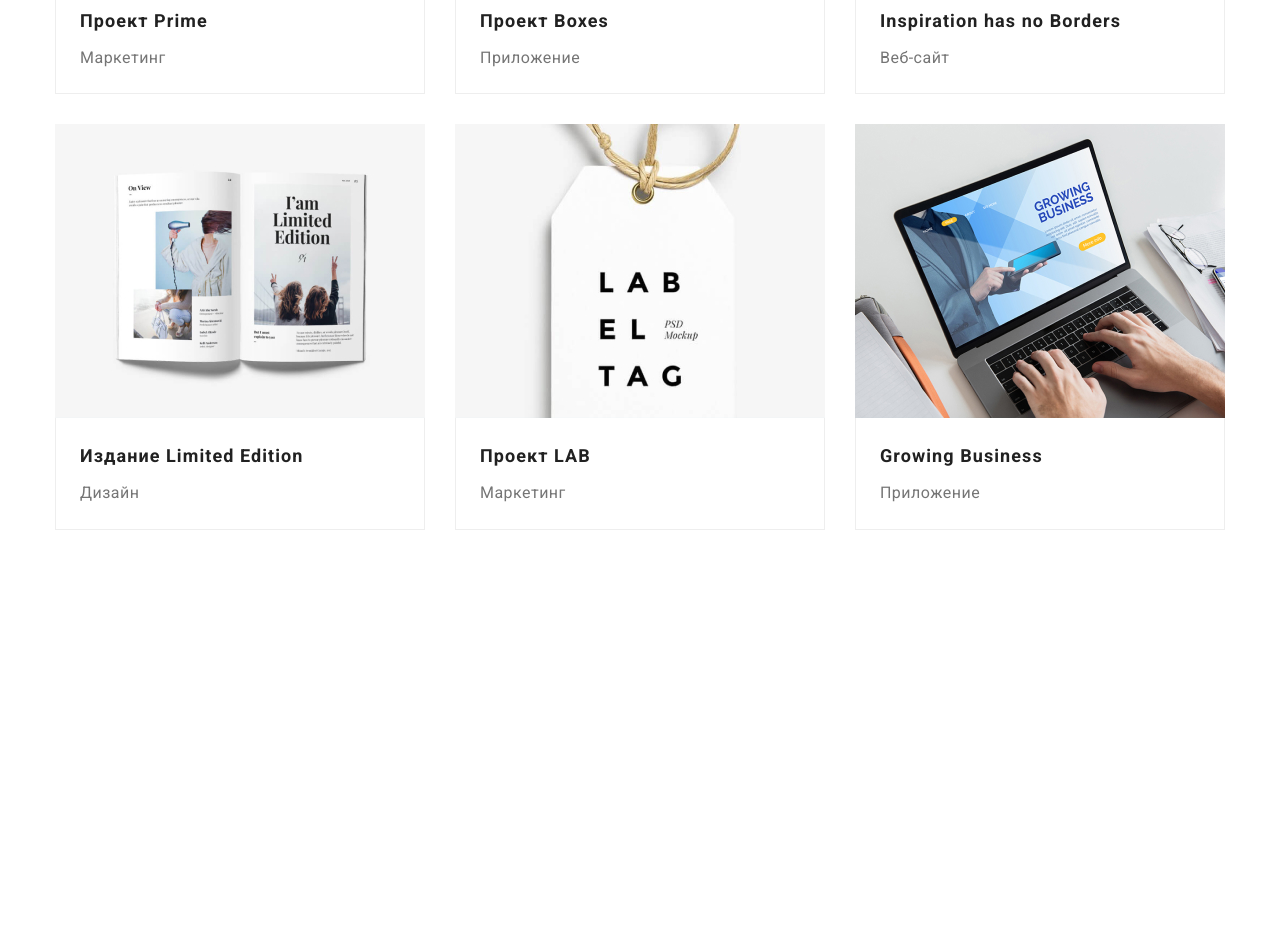
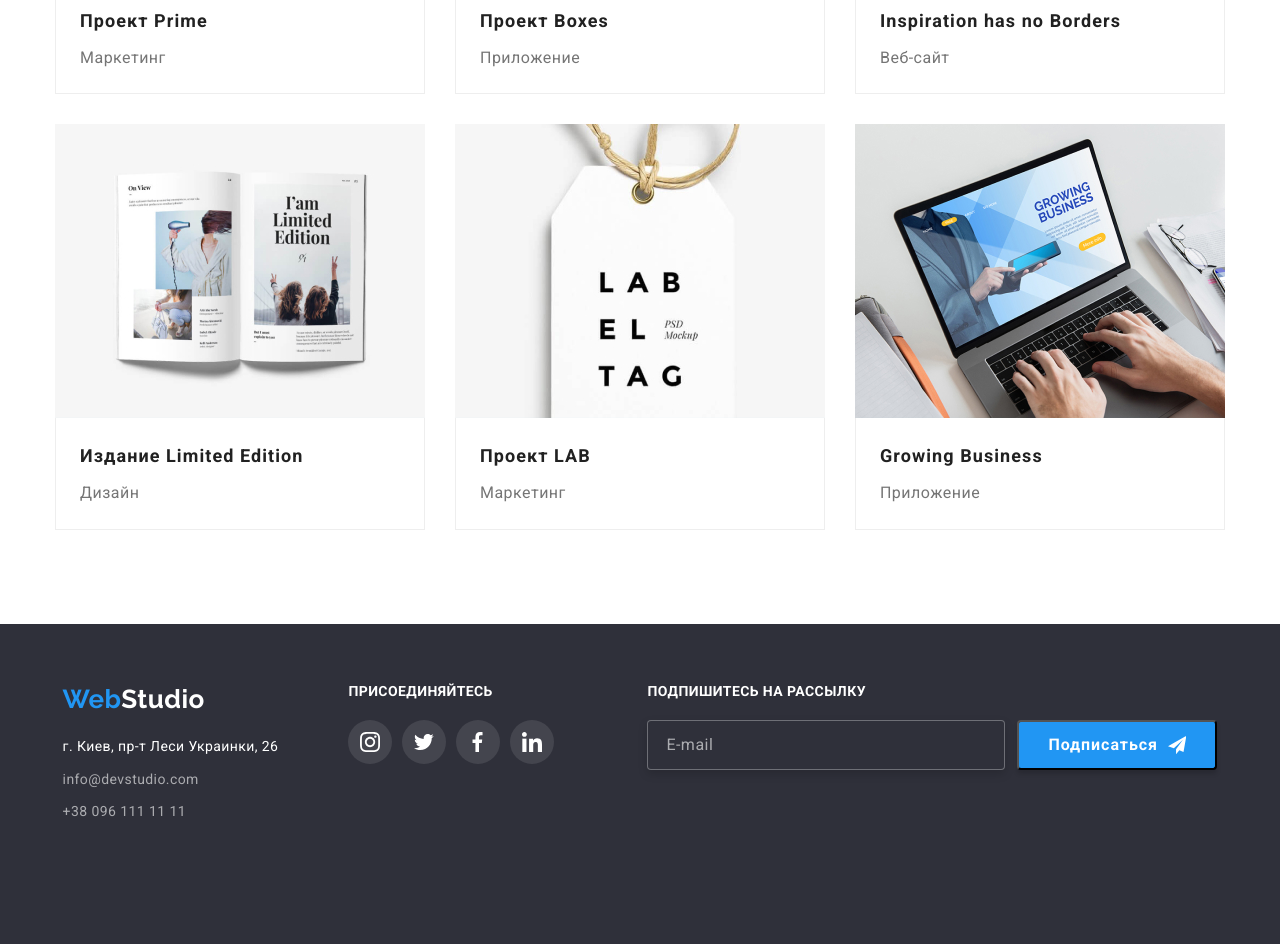
Before and after one commit to Anastasiia-Kazymko/goit-markup-hw-08, a plain HTML site: page portfolio.html in a window 1280 px wide. Shown: the part 1002-1946 px from the top of the page. Before the commit the page ends 1626 px from the top, so only its background shows below. Drawn offline with nearby package versions, Linux system fonts and the light colour scheme.

Commit message:
add scss

```diff
--- a/portfolio.html
+++ b/portfolio.html
@@ -200,7 +200,7 @@
         </section>
     </main>
     <!-- Футер -->
-    <!--<footer>
+    <footer>
         <div class="container footer__container">
             <div class="address">
                 <a href="./index.html" class="logo__footer"><span class="logo__web">Web</span>Studio</a>
@@ -214,7 +214,7 @@
                     </ul>
                 </address>
             </div>
-            <div>
+            <div class="join">
                 <h3 class="footer__title">Присоединяйтесь</h3>
                 <ul class="join__set">
                     <li class="join__item">
@@ -251,7 +251,7 @@
                 </form>
             </div>
         </div>
-    </footer> -->
+    </footer>
 
 </body>
 
--- a/sass/components/_advantages.scss
+++ b/sass/components/_advantages.scss
@@ -36,7 +36,6 @@
   display: flex;
   align-items: center;
   justify-content: center;
-  width: 450px;
   height: 120px;
   background-color: #f5f4fa;
   border-radius: 4px;
--- a/sass/components/_clients.scss
+++ b/sass/components/_clients.scss
@@ -13,7 +13,7 @@
   @media screen and (min-width: 768px) {
     width: calc(100% / 3 - 30px);
   }
-  @media screen and (min-width: 768px) {
+  @media screen and (min-width: 1200px) {
     width: calc(100% / 6 - 30px);
   }
 }
--- a/sass/components/_footer.scss
+++ b/sass/components/_footer.scss
@@ -1,3 +1,37 @@
+footer {
+  background-color: $secondary-text-color;
+  padding-top: 60px;
+  padding-bottom: 60px;
+}
+.footer__container {
+  @media screen and (min-width: 768px) {
+    display: flex;
+    flex-wrap: wrap;
+    justify-content: center;
+  }
+}
+.address {
+  margin-bottom: 60px;
+
+  @media screen and (max-width: 1199px) {
+    text-align: center;
+  }
+  @media screen and (min-width: 768px) {
+    margin-right: 165px;
+  }
+  @media screen and (min-width: 1200px) {
+    margin-right: 70px;
+  }
+}
+.logo__footer {
+  display: inline-block;
+  margin-bottom: 20px;
+  color: $primary-white-color;
+  font-family: Raleway, sans-serif;
+  font-size: 26px;
+  line-height: 1.19;
+  text-decoration: none;
+}
 .address__map {
   color: $primary-white-color;
   text-decoration: none;
@@ -28,20 +62,9 @@
 .address__item {
   margin-top: 9px;
 }
-.address {
-  margin-right: 70px;
-  width: 231px;
-}
-footer {
-  background-color: $secondary-text-color;
-  padding-top: 60px;
-  padding-bottom: 60px;
-}
+
 /*******************JOIN**********/
-.footer__container {
-  display: flex;
-  align-items: baseline;
-}
+
 .footer__title {
   margin-top: 0;
   font-weight: 700;
@@ -51,10 +74,21 @@ footer {
   text-transform: uppercase;
   color: #ffffff;
   margin-bottom: 20px;
+
+  @media screen and (max-width: 1199px) {
+    text-align: center;
+  }
+}
+.join {
+  margin-bottom: 60px;
+  //text-align: center;
+  @media screen and (min-width: 1200px) {
+    margin-right: 93px;
+  }
 }
 .join__set {
   display: flex;
-  width: 206px;
+  justify-content: center;
 }
 
 .join__item {
@@ -89,19 +123,27 @@ footer {
 }
 
 /******subscription*****/
-.subscription {
-  margin-left: 93px;
-}
+
 .subscription__form {
-  display: flex;
+  @media screen and (min-width: 1200px) {
+    display: flex;
+  }
 }
 .subscription__form input {
-  width: 358px;
+  width: 100%;
   height: 50px;
   background-color: $secondary-text-color;
   border: 1px solid rgba(255, 255, 255, 0.3);
   filter: drop-shadow(0px 4px 4px rgba(0, 0, 0, 0.15));
   border-radius: 4px;
+  margin-bottom: 20px;
+  @media screen and (min-width: 768px) {
+    width: 450px;
+  }
+  @media screen and (min-width: 1200px) {
+    width: 358px;
+    margin: 0 12px 0 0;
+  }
 }
 .subscription__form input::placeholder {
   font-weight: 400;
@@ -114,14 +156,14 @@ footer {
   color: rgba(255, 255, 255, 0.6);
 }
 .subscription__button {
-  margin-left: 12px;
+  margin: 0 auto;
   width: 200px;
   height: 50px;
   padding: 10px 29px;
   background: $acent-color;
   box-shadow: 0px 4px 4px rgba(0, 0, 0, 0.15);
   border-radius: 4px;
-  font-weight: bold;
+  font-weight: 700;
   font-size: 16px;
   line-height: 1.88;
   display: flex;
--- a/sass/components/_header.scss
+++ b/sass/components/_header.scss
@@ -90,15 +90,7 @@ header {
   line-height: 1.19;
   text-decoration: none;
 }
-.logo__footer {
-  display: inline-block;
-  margin-bottom: 20px;
-  color: $primary-white-color;
-  font-family: Raleway, sans-serif;
-  font-size: 26px;
-  line-height: 1.19;
-  text-decoration: none;
-}
+
 .logo__web {
   color: $acent-color;
 }
```
Also changed, not shown: index.html (+6 -5 lines), css/main.css, css/main.min.css, 2 other files.
